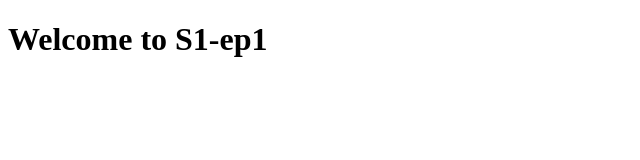
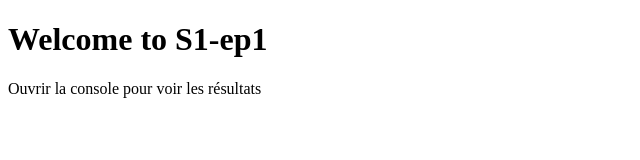
Before and after one commit to Matlavv/ts-piscine-mds, a website with bundled scripts: page s1/ep1/index.html in a window 1280 px wide. Shown: the whole page, without its empty margins (0-640 px from the left). Built offline with nearby package versions, Linux system fonts and the light colour scheme.

Commit message:
S1-ep1 finished

```diff
--- a/s1/ep1/index.html
+++ b/s1/ep1/index.html
@@ -8,5 +8,6 @@
   </head>
   <body>
     <h1>Welcome to S1-ep1</h1>
+    <p>Ouvrir la console pour voir les résultats</p>
   </body>
 </html>
```
Also changed, not shown: README.md.
